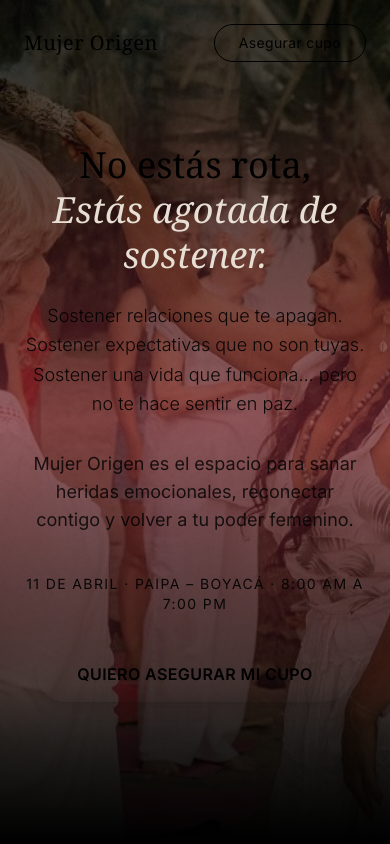
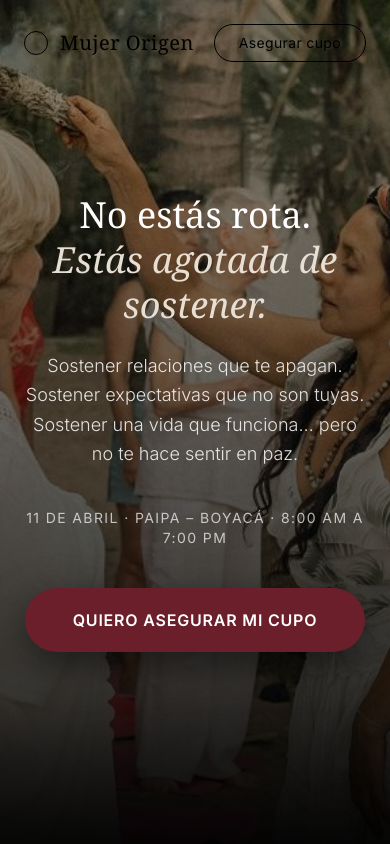
Before and after one commit to danineirac/mujerorigen, a React (Vite) app: page / in a window 390 px wide. Shown: the top 844 px of the page. Built offline with nearby package versions, Linux system fonts and the light colour scheme; grey boxes are pictures that could not be loaded.

Commit message:
Diseños y animación con framer motion.

```diff
--- a/package.json
+++ b/package.json
@@ -11,7 +11,7 @@
   },
   "dependencies": {
     "@tailwindcss/vite": "^4.1.18",
-    "framer-motion": "^12.34.2",
+    "framer-motion": "^12.34.3",
     "react": "^19.2.0",
     "react-dom": "^19.2.0",
     "tailwind": "^4.0.0"
--- a/src/components/layout/Footer.jsx
+++ b/src/components/layout/Footer.jsx
@@ -1,7 +1,92 @@
+import { motion } from "framer-motion"
+
 export default function Footer() {
   return (
-    <section>
-      <h2>Footer</h2>
-    </section>
+    <footer className="relative bg-beige text-vino py-24 px-6 overflow-hidden border-t border-vino/20">
+
+      <motion.div
+        initial={{ opacity: 0 }}
+        whileInView={{ opacity: 1 }}
+        transition={{ duration: 1.2 }}
+        viewport={{ once: true }}
+        className="max-w-6xl mx-auto"
+      >
+
+        {/* Logo centrado */}
+        <div className="flex justify-center items-center gap-3 mb-16">
+          <div className="w-6 h-6 rounded-full border border-vino"></div>
+          <p className="font-serif text-2xl tracking-wide">
+            Mujer Origen
+          </p>
+        </div>
+
+        {/* Grid */}
+        <div className="grid md:grid-cols-3 gap-12 text-center md:text-left">
+
+          {/* Columna 1 */}
+          <div className="space-y-4">
+            <p className="uppercase tracking-widest text-xs opacity-60">
+              Evento
+            </p>
+            <p className="text-lg">11 de abril</p>
+            <p className="text-lg">Paipa – Boyacá</p>
+            <p className="text-lg">8:00 am a 7:00 pm</p>
+          </div>
+
+          {/* Columna 2 */}
+          <div className="space-y-4">
+            <p className="uppercase tracking-widest text-xs opacity-60">
+              Contacto
+            </p>
+
+            <a
+              href="https://wa.me/573001234567"
+              target="_blank"
+              rel="noopener noreferrer"
+              className="block hover:opacity-70 transition"
+            >
+              WhatsApp
+            </a>
+
+            <a
+              href="https://www.instagram.com/dannaneira17"
+              target="_blank"
+              rel="noopener noreferrer"
+              className="block hover:opacity-70 transition"
+            >
+              Instagram
+            </a>
+
+            <a
+              href="https://www.tiktok.com/@dannaneira17"
+              target="_blank"
+              rel="noopener noreferrer"
+              className="block hover:opacity-70 transition"
+            >
+              TikTok
+            </a>
+          </div>
+
+          {/* Columna 3 */}
+          <div className="space-y-4">
+            <p className="uppercase tracking-widest text-xs opacity-60">
+              Mensaje
+            </p>
+            <p className="font-serif text-lg leading-relaxed">
+              Cuando una mujer vuelve a su origen,
+              su forma de habitar la vida cambia para siempre.
+            </p>
+          </div>
+
+        </div>
+
+        {/* Línea inferior */}
+        <div className="mt-20 pt-8 border-t border-vino/20 text-center text-xs opacity-50">
+          © {new Date().getFullYear()} Mujer Origen — Danna Neira
+        </div>
+
+      </motion.div>
+
+    </footer>
   )
 }
--- a/src/components/layout/Navbar.jsx
+++ b/src/components/layout/Navbar.jsx
@@ -1,4 +1,5 @@
 import { useEffect, useState } from "react"
+import { motion } from "framer-motion"
 
 export default function Navbar() {
   const [scrolled, setScrolled] = useState(false)
@@ -17,7 +18,10 @@ export default function Navbar() {
   }, [])
 
   return (
-    <header
+    <motion.header
+      initial={{ opacity: 0, y: -40 }}
+      animate={{ opacity: 1, y: 0 }}
+      transition={{ duration: 1.2, ease: "easeOut" }}
       className={`fixed top-0 left-0 w-full z-50 transition-all duration-500 ${
         scrolled
           ? "bg-beige/80 backdrop-blur-md shadow-md py-4"
@@ -26,13 +30,23 @@ export default function Navbar() {
     >
       <div className="max-w-6xl mx-auto px-6 flex items-center justify-between">
 
-        {/* Logo */}
+<div className="flex items-center gap-3">
+
+          {/* Luna minimalista */}
+          <div
+            className={`w-6 h-6 rounded-full border transition-all duration-500 ${
+              scrolled ? "border-vino" : "border-beige"
+            }`}
+          ></div>
+
           <div
             className={`font-serif text-xl tracking-wide transition-colors duration-500 ${
               scrolled ? "text-vino" : "text-beige"
             }`}
           >
             Mujer Origen
+          </div>
+
         </div>
 
         {/* Botón */}
@@ -50,6 +64,6 @@ export default function Navbar() {
         </a>
 
       </div>
-    </header>
+    </motion.header>
   )
 }
--- a/src/components/sections/Hero.jsx
+++ b/src/components/sections/Hero.jsx
@@ -1,58 +1,75 @@
 import heroImage from "../../assets/images/danna.jpg"
+import FadeInSection from "../ui/FadeInSection"
 
 export default function Hero() {
   return (
     <section className="relative min-h-screen flex items-center justify-center text-center overflow-hidden">
 
-      {/* Imagen de fondo */}
+      {/* Imagen */}
       <div className="absolute inset-0">
         <img
           src={heroImage}
           alt="Danna Neira"
-          className="w-full h-full object-cover"
+          className="w-full h-full object-cover scale-105"
         />
-        {/* Overlay ceremonial */}
-        <div className="absolute inset-0 bg-linear-to-b from-black/70 via-[#6B1F2B]/70 to-black/80"></div>
+
+        {/* Overlay más elegante */}
+        <div className="absolute inset-0 bg-gradient-to-b
+                        from-black/40
+                        via-black/60
+                        to-black/85" />
       </div>
 
       {/* Contenido */}
-      <div className="relative z-10 max-w-4xl px-6 text-beige">
+      <div className="relative z-10 max-w-4xl px-6 text-white">
+
+        <FadeInSection>
 
           <h1 className="font-serif text-4xl md:text-6xl leading-tight mb-6">
-          No estás rota, <br />
-          <span className="text-[#E8DFD4] italic">
+            No estás rota.
+            <br />
+            <span className="italic text-[#E8DFD4]">
               Estás agotada de sostener.
             </span>
           </h1>
 
-        <p className="text-lg md:text-xl font-light leading-relaxed mb-8 opacity-90">
-          Sostener relaciones que te apagan. <br />
-          Sostener expectativas que no son tuyas. <br />
+          {/* Reducimos peso visual aquí */}
+          <p className="text-lg md:text-xl font-light leading-relaxed mb-10 opacity-85 max-w-2xl mx-auto">
+            Sostener relaciones que te apagan.
+            Sostener expectativas que no son tuyas.
             Sostener una vida que funciona… pero no te hace sentir en paz.
           </p>
 
-        <p className="text-lg md:text-xl mb-10 max-w-2xl mx-auto opacity-80">
-          Mujer Origen es el espacio para sanar heridas emocionales,
-          reconectar contigo y volver a tu poder femenino.
-        </p>
-
-        <div className="mb-8 text-sm tracking-widest uppercase opacity-90">
+          <div className="mb-10 text-sm tracking-widest uppercase opacity-70">
             11 de abril · Paipa – Boyacá · 8:00 am a 7:00 pm
           </div>
 
+          {/* Botón ahora dentro del bloque animado */}
           <a
             href="https://wa.me/573007308273?text=Hola%20quiero%20asegurar%20mi%20cupo%20para%20Mujer%20Origen"
             target="_blank"
             rel="noopener noreferrer"
-            className="inline-block bg-vino hover:bg-[#5a1823] transition-all duration-300 px-10 py-4 rounded-full text-beige font-semibold tracking-wide shadow-lg hover:shadow-2xl hover:scale-105"
+            className="inline-block
+                       bg-[#6B1F2B]
+                       hover:bg-[#541621]
+                       transition-all duration-300
+                       px-12 py-5
+                       rounded-full
+                       text-white
+                       font-semibold
+                       tracking-wider
+                       shadow-[0_15px_40px_rgba(0,0,0,0.5)]
+                       hover:scale-105"
           >
             QUIERO ASEGURAR MI CUPO
           </a>
 
+        </FadeInSection>
+
       </div>
 
-      {/* Efecto luz ceremonial inferior */}
-      <div className="absolute bottom-0 left-0 right-0 h-40 bg-linear-to-t from-black to-transparent"></div>
+      {/* Luz inferior más sutil */}
+      <div className="absolute bottom-0 left-0 right-0 h-40 bg-gradient-to-t from-black/80 to-transparent" />
 
     </section>
   )
--- a/src/components/sections/Metodo.jsx
+++ b/src/components/sections/Metodo.jsx
@@ -1,3 +1,5 @@
+import { motion } from "framer-motion"
+
 export default function Metodo() {
   const fases = [
     {
@@ -56,10 +58,37 @@ export default function Metodo() {
                 </div>
 
                 {/* Punto ceremonial */}
+                {/* Punto ceremonial animado */}
                 <div className="relative z-10 flex items-center justify-center">
-                  <div className="w-14 h-14 bg-vino rounded-full flex items-center justify-center shadow-xl">
-                    <div className="w-6 h-6 bg-beige rounded-full"></div>
-                  </div>
+
+                  <motion.div
+                    className="w-14 h-14 rounded-full flex items-center justify-center shadow-xl"
+                    animate={{
+                      background: [
+                        "linear-gradient(135deg, #6B1F2B 0%, #E8DFD4 100%)",
+                        "linear-gradient(135deg, #E8DFD4 0%, #6B1F2B 100%)",
+                        "linear-gradient(135deg, #6B1F2B 0%, #E8DFD4 100%)"
+                      ]
+                    }}
+                    transition={{
+                      duration: 6 + index, // cada punto con timing distinto
+                      repeat: Infinity,
+                      ease: "easeInOut"
+                    }}
+                  >
+                    <motion.div
+                      className="w-6 h-6 rounded-full"
+                      animate={{
+                        backgroundColor: ["#E8DFD4", "#6B1F2B", "#E8DFD4"]
+                      }}
+                      transition={{
+                        duration: 6 + index,
+                        repeat: Infinity,
+                        ease: "easeInOut"
+                      }}
+                    />
+                  </motion.div>
+
                 </div>
 
                 <div className="md:w-1/2"></div>
--- /dev/null
+++ b/src/components/ui/FadeInSection.jsx
@@ -0,0 +1,14 @@
+import { motion } from "framer-motion"
+
+export default function FadeInSection({ children, delay = 0 }) {
+  return (
+    <motion.div
+      initial={{ opacity: 0, y: 40 }}
+      whileInView={{ opacity: 1, y: 0 }}
+      transition={{ duration: 1.2, delay, ease: "easeOut" }}
+      viewport={{ once: true }}
+    >
+      {children}
+    </motion.div>
+  )
+}
--- a/src/index.css
+++ b/src/index.css
@@ -4,6 +4,9 @@ body {
   font-family: 'Inter', sans-serif;
 }
 
+html {
+  scroll-behavior: smooth;
+}
 
 
 
@@ -43,7 +46,3 @@ body {
     opacity: 0;
   }
 }
-
-html {
-  scroll-behavior: smooth;
-}
```
Also changed, not shown: src/components/sections/QuiebrePatron.jsx (+44 -32 lines), src/components/sections/Transformacion.jsx (+38 -11 lines), 1 other file (tests, documents, lock files or other folders). Lines whose indentation alone changed are shown as unchanged.
